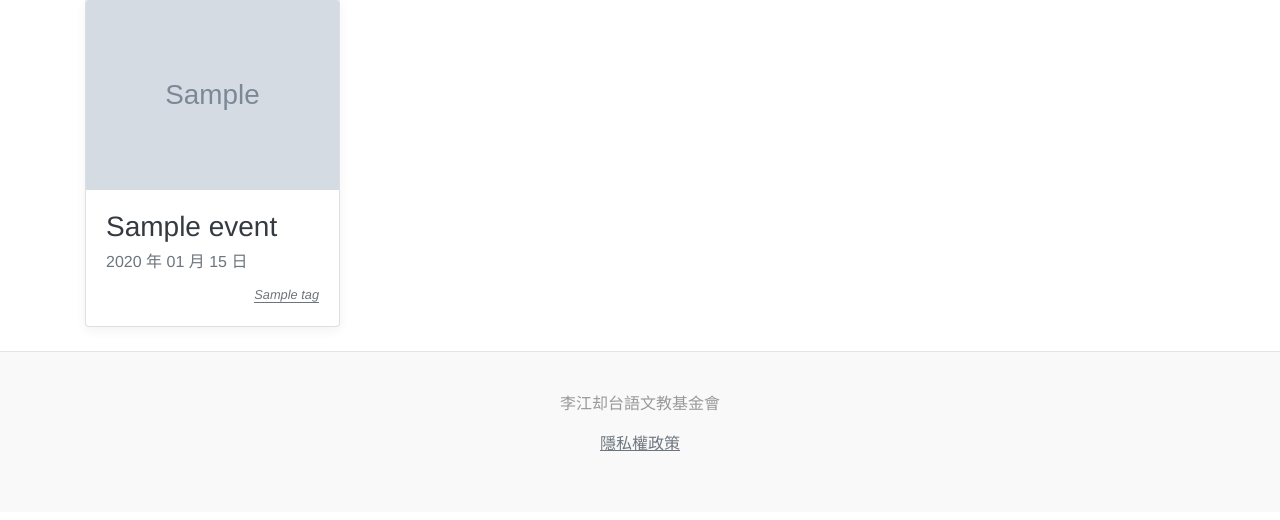
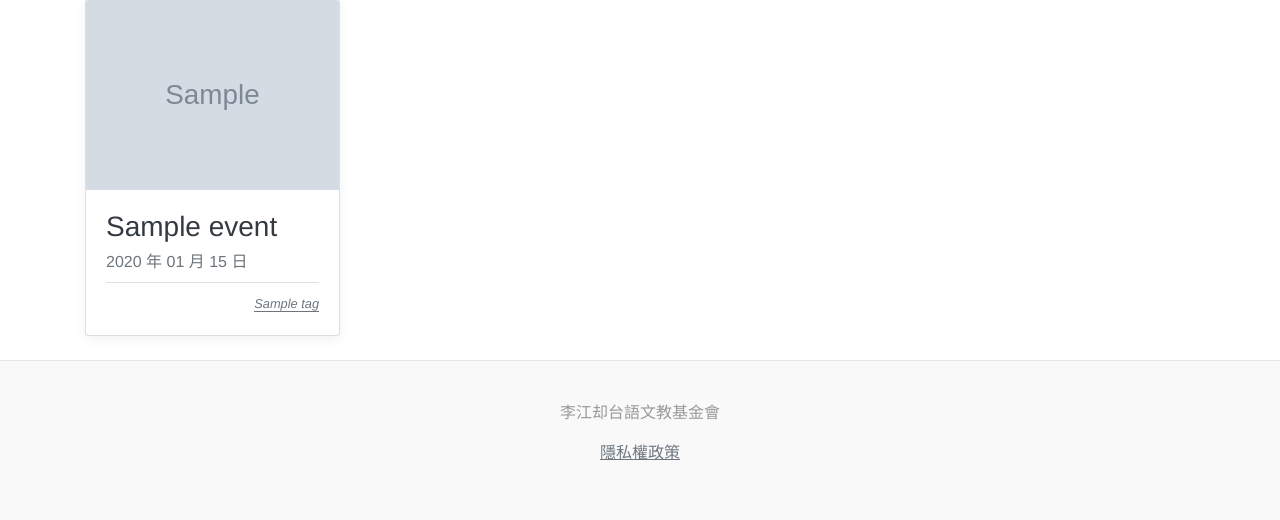
Before and after one commit to LKKTGB/lkkpomia, a Django app: template website/templates/posts.html in a window 1280 px wide. Shown: the part 126-646 px from the top of the page. Run offline with Django 3.2, Linux system fonts and the light colour scheme; the template is opened without the code that fills it: most values are stand-ins (such as "Sample title", 1, 10 or a date in 2020); grey boxes marked "Sample" are stand-in pictures; some libraries are stand-ins or nearby versions.

Commit message:
Move event status and tags to card-footer

```diff
--- a/website/templates/posts.html
+++ b/website/templates/posts.html
@@ -65,7 +65,7 @@
                             <a class="btn btn-sm btn-outline-dark" href="{% url 'form' post_id=event.id %}">點我報名</a>
                         </div>
                     {% endif %}
-
+                    <div class="card-footer bg-transparent p-0 pt-2">
                         <div class="row">
                             <div class="col">
                                 {% for status in event|status %}
@@ -82,6 +82,7 @@
                                         </a>
                                     </small>
                                 {% endfor %}
+                            </div>
                         </div>
                     </div>
                 </div>
```
Lines whose indentation alone changed are shown as unchanged.
